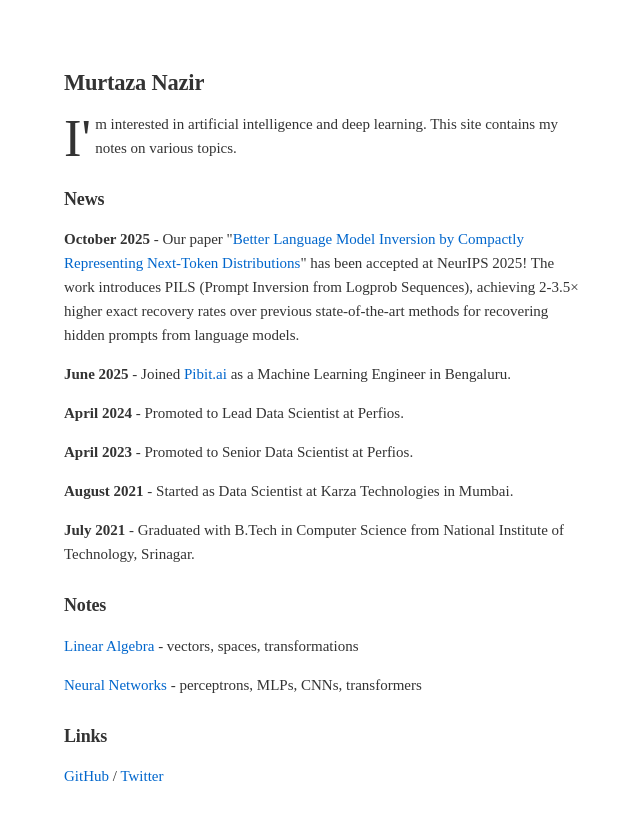
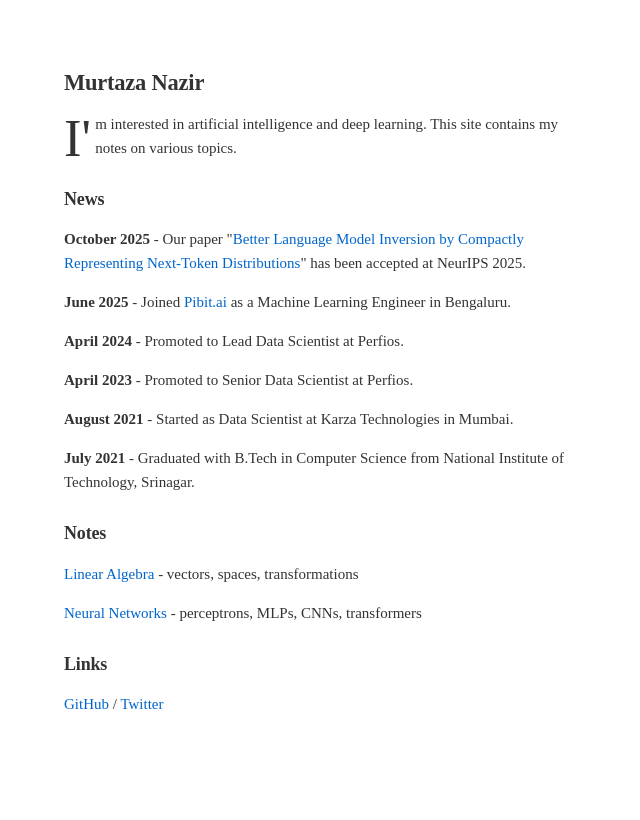
Before and after one commit to themurtazanazir/themurtazanazir.github.io, an MkDocs documentation site: the page built from docs/index.md, in a window 1280 px wide. Shown: the top 820 px of the page, without its empty margins (195-835 px from the left). Built offline with MkDocs 1.6.1 and Material for MkDocs 9.7.7, drawn with Linux system fonts in a browser that asks for light colours.

Commit message:
Simplify NeurIPS paper announcement in News section

```diff
--- a/docs/index.md
+++ b/docs/index.md
@@ -4,7 +4,7 @@
 
 ## News
 
-**October 2025** - Our paper "[Better Language Model Inversion by Compactly Representing Next-Token Distributions](https://arxiv.org/abs/2506.17090)" has been accepted at NeurIPS 2025! The work introduces PILS (Prompt Inversion from Logprob Sequences), achieving 2-3.5× higher exact recovery rates over previous state-of-the-art methods for recovering hidden prompts from language models.
+**October 2025** - Our paper "[Better Language Model Inversion by Compactly Representing Next-Token Distributions](https://arxiv.org/abs/2506.17090)" has been accepted at NeurIPS 2025.
 
 **June 2025** - Joined [Pibit.ai](https://pibit.ai) as a Machine Learning Engineer in Bengaluru.
 
```
